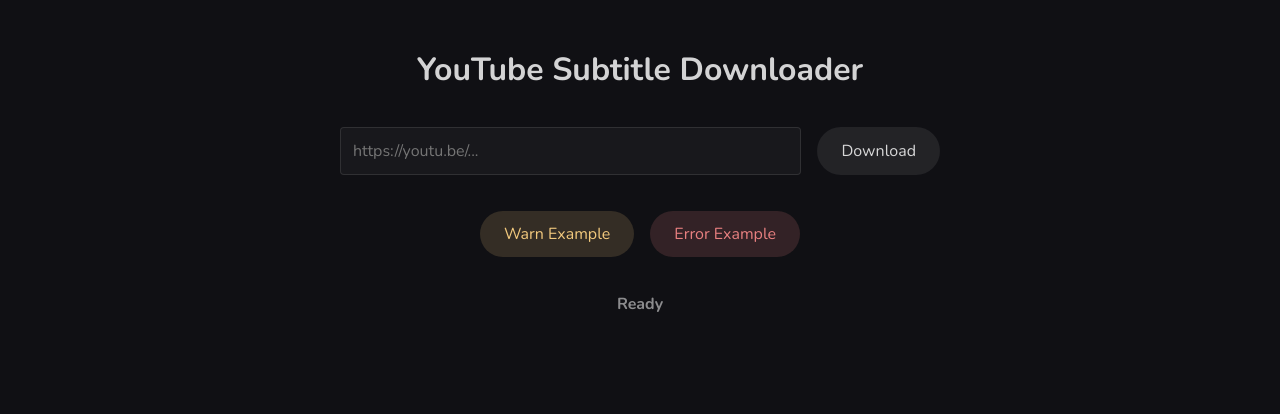
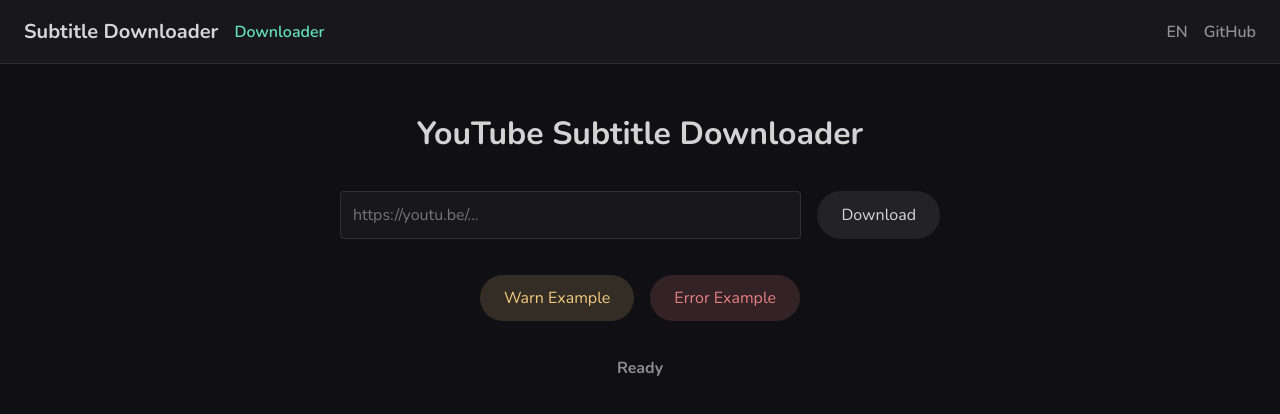
Before and after one commit to anesterdev/SubDowns-Subtitles, a Vue app: page / in a window 1280 px wide. Shown: the top 414 px of the page. Built offline with nearby package versions, Linux system fonts and the light colour scheme.

Commit message:
feat: header component

```diff
--- a/src/frontend/App.vue
+++ b/src/frontend/App.vue
@@ -1,5 +1,6 @@
 <script setup lang="ts">
 import { ref } from 'vue';
+import AppHeader from './components/Header.vue';
 
 const url = ref('');
 const status = ref('Ready');
@@ -10,6 +11,8 @@
 </script>
 
 <template>
+  <app-header />
+
   <div class="container">
     <h1>YouTube Subtitle Downloader</h1>
 
@@ -30,7 +33,7 @@
 <style scoped lang="scss">
 .container {
   max-width: 600px;
-  margin: calc(var(--space-xl) * 2) auto;
+  margin: calc(4rem + calc(var(--space-xl) * 2)) auto calc(var(--space-xl) * 2);
   text-align: center;
 }
 
--- /dev/null
+++ b/src/frontend/components/Header.vue
@@ -0,0 +1,76 @@
+<template>
+  <header class="app-header">
+    <div class="header-brand">
+      <strong>Subtitle Downloader</strong>
+    </div>
+    <nav class="header-pages">
+      <a href="#" class="active">Downloader</a>
+    </nav>
+    <div class="header-links">
+      <a href="#">EN</a>
+      <a href="#">GitHub</a>
+    </div>
+  </header>
+</template>
+
+<style scoped lang="scss">
+.app-header {
+  position: absolute;
+  top: 0;
+  left: 0;
+  right: 0;
+  height: 4rem;
+
+  background-color: var(--bg-light);
+  border-bottom: 1px solid rgba(var(--rgb-white), 0.09);
+  padding: 0 var(--space-xl);
+
+  display: grid;
+  grid-template-columns: auto auto 1fr;
+  gap: var(--space-lg);
+  align-items: center;
+}
+
+.header-brand {
+  justify-self: start;
+  font-size: var(--font-size-lg);
+}
+
+.header-pages {
+  justify-self: center;
+  display: flex;
+  gap: var(--space-lg);
+
+  a {
+    color: var(--text-muted);
+    text-decoration: none;
+    font-weight: 600;
+    transition: color var(--transition-fast) ease;
+
+    &.active {
+      color: var(--text-accent);
+    }
+
+    &:hover:not(.active) {
+      color: var(--text-bright);
+    }
+  }
+}
+
+.header-links {
+  justify-self: end;
+  display: flex;
+  gap: var(--space-lg);
+
+  a {
+    color: var(--text-muted);
+    text-decoration: none;
+    font-weight: 600;
+    transition: color var(--transition-fast) ease;
+
+    &:hover {
+      color: var(--text-bright);
+    }
+  }
+}
+</style>
```
